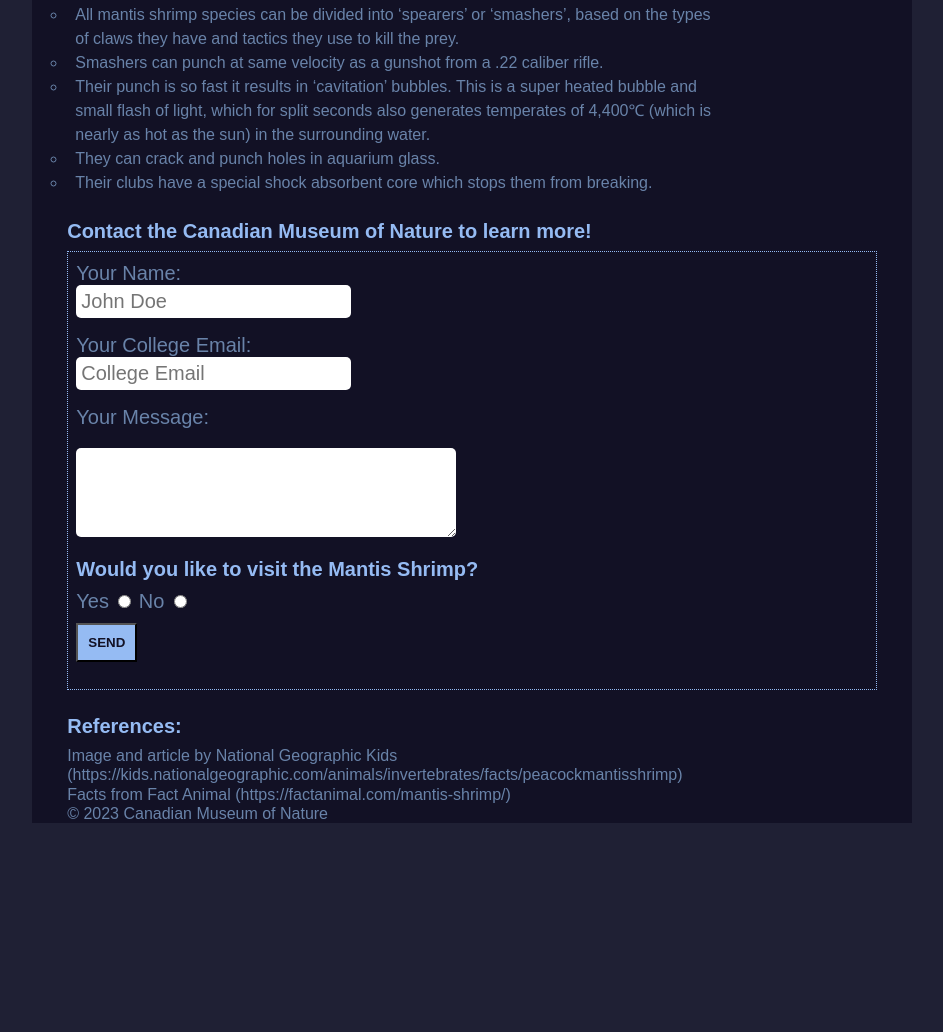
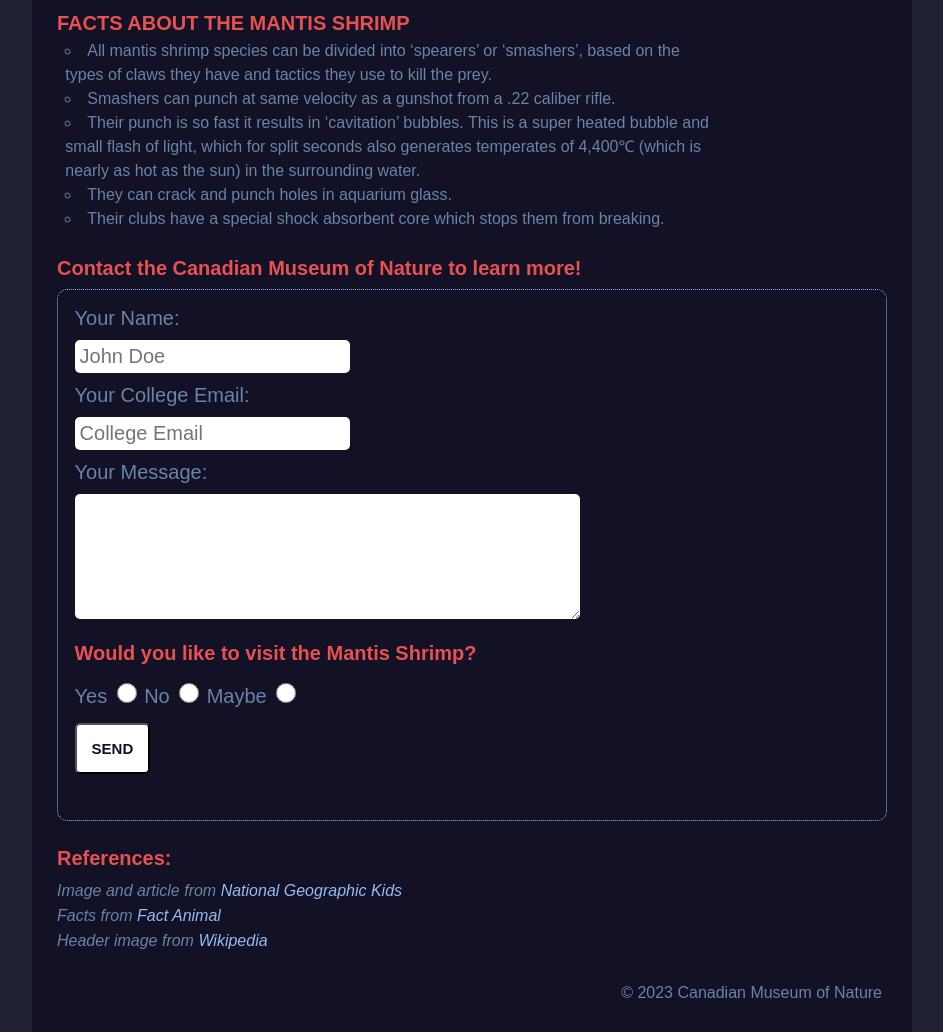
Before and after one commit to joseph0293/joseph0293.github.io, a plain HTML site: page midterm/index.html in a window 1280 px wide. Shown: the part 1072-2104 px from the top of the page, without its empty margins (168-1111 px from the left). Before the commit the page ends 1895 px from the top, so only its background shows below. Drawn offline with Linux system fonts and the light colour scheme.

Commit message:
Finishes Midterm Assignment i think

```diff
--- a/midterm/css/main.css
+++ b/midterm/css/main.css
@@ -133,6 +133,10 @@ table {
 This is where the CSS designing will start. This is just a break between RESET CSS and actual CSS
 ----------------------------------------------------------------------------------------------------*/
 
+html {
+    scroll-behavior: smooth;
+}
+
 body {
     line-height: 1.2;
     font-family: Arial, Helvetica, sans-serif;
@@ -144,10 +148,8 @@ body {
 
 .container {
     background-color: rgb(18, 17, 37);
-    margin: 0 auto;
-    max-height: fit-content;
-    padding-left: 4%;
-    padding-right: 4%;
+    margin: 0px auto;
+    position: relative;
 }
 
 h1 {
@@ -167,11 +169,16 @@ h1 {
 
 h2 {
     font-size: 25px;
-    color: rgb(149, 187, 243);
+    color: rgb(232, 81, 81);
     font-family: Arial, Helvetica, sans-serif;
     font-weight: 600;
     padding-top: 2%;
     padding-bottom: 1%;
+}
+
+article {
+    padding-right: 25px;
+    padding-left: 25px;
 }
 
 figure {
@@ -200,7 +207,7 @@ p:nth-child(3) {
 }
 
 h3 {
-    color: rgb(149, 187, 243);
+    color: rgb(232, 81, 81);
     font-size: 20px;
     font-family: Arial, Helvetica, sans-serif;
     font-weight: 600;
@@ -210,54 +217,84 @@ h3 {
 
 article ul li {
     list-style: circle;
+    list-style-position: inside;
     line-height: 1.5;
     padding-left: 1%;
     padding-right: 20%;
     font-size: 16px;
 }
 
+aside {
+    padding-left: 25px;
+    padding-right: 25px;;
+}
 h4 {
-    color: rgb(149, 187, 243);
+    color: rgb(232, 81, 81);
     font-weight: 600;
     font-size: 20px;
-    padding-bottom: 1%;
-    padding-top: 3%;
+    margin-bottom: 1%;
+    margin-top: 3%;
 }
 
 .inputform {
     border: dotted 1px rgb(149, 187, 243);
-    padding: 1%;
+    padding: 2%;
+    border-radius: 10px;
 }
 
 form div label {
     font-size: 20px;
-    margin-bottom: 10px;
-    margin-top: 10px;
 }
 
-form div input {
-    font-size: 20px;
-    padding: 5px;
-    margin-bottom: 15px;
+#yes {
+    width:  20px;
+    height: 20px;
+    accent-color: rgb(232, 81, 81);
+}
+#no {
+    width:  20px;
+    height: 20px;
+    accent-color: rgb(232, 81, 81);
+}
+
+#maybe {
+    width:  20px;
+    height: 20px;
+    accent-color: rgb(232, 81, 81);
 }
 
 form div button {
-    padding: 10px;
+    margin-top: 10px;
+    margin-bottom: 10px;
+    padding: 15px;
+    border-radius: 5px;
     font-family: Arial, Helvetica, sans-serif;
     font-weight: 600;
+    font-size: 15px;
     color: rgb(18, 17, 37);
-    background-color: rgb(149, 187, 243);
+    background-color: rgb(255, 255, 255);
     text-transform: uppercase;
 }
+
+form div button:hover {
+    background-color: rgb(232, 81, 81);
+    color: rgb(255, 255, 255);
+
+}
+
 div h5 {
     margin-bottom: 1%;
-    margin-top: 2%;
+    margin-top: 1%;
     font-size: 20px;
     font-weight: 600;
-    color: rgb(149, 187, 243);
+    color: rgb(232, 81, 81);
 }
 
 input {
+    margin-top: 10px;
+    margin-bottom: 10px;
+    padding: 5px;
+    font-size: 20px;
     background-color: #ffffff;
     border-radius: 5px;
     border: none;
@@ -265,29 +302,67 @@ input {
 }
 
 textarea {
+    margin-top: 10px;
+    margin-bottom: 10px;
+    padding: 5px;
     background-color: #ffffff;
-    font-size: 15px;
+    font-size: 20px;
     border-radius: 5px;
     border: none;
+    font-family: Arial, Helvetica, sans-serif;
 }
 
 nav ul a {
-    width: 100%;
+    margin: 0px;
+    display: block;
+    padding: 20px;
+    text-align: center;
     color: rgb(232, 81, 81);
     text-decoration: none;
     text-transform: uppercase;
     font-weight: 600;
-    font-size: 1.5rem;
+    font-size: 20px;
+}
+
+nav {
+    align-items: center;
+}
+
+nav ul {
+    background-color: rgb(18, 17, 37);
+    border: 1px solid;
+}
+
+nav ul li {
+    align-items: center;
+    display: inline-block;
+    width: 32%;
+    border-right: 1px rgb(105, 131, 169) solid;
+}
+
+nav ul li:nth-child(3){
+    border-right: none;
 }
 
 nav ul a:hover {
     color: rgb(255, 255, 255);
 }
 
-nav {
-    display: inline-block;
-    width: 92%;
-    padding-top: 1%;
-    padding-bottom: 1%;
-    text-align: center;
+footer {
+    text-align: right;
+    padding: 30px;
 }
+
+.refs {
+    line-height: 25px;
+    font-style: italic;
+}
+
+.refslistlink {
+    color: rgb(149, 187, 243);
+    text-decoration: none;
+}
+
+.refslistlink:hover {
+    color: #ffffff;
+}
--- a/midterm/index.html
+++ b/midterm/index.html
@@ -6,25 +6,25 @@
     <meta http-equiv="X-UA-Compatible" content="IE=edge">
     <meta name="viewport" content="width=device-width, initial-scale=1.0">
     <link rel="stylesheet" href="css/main.css">
-    <title></title>
+    <title>The Mantis Shrimp - Canadian Museum of Nature</title>
 </head>
 
 <body>
     <header>
         <h1>
-            <strong>The Mantis Shrimp</strong>
+            <strong>The Peacock Mantis Shrimp</strong>
         </h1>
         <nav class="container blue-link">
             <ul>
-                <li><a href="home.html">Home</a></li>
+                <li><a href="https://nature.ca/en/">Home</a></li>
                 <li><a href="story.html">Story</a></li>
-                <li><a href="contact.html">Contact</a></li>
+                <li><a href="#contactusform">Contact</a></li>
             </ul>
         </nav>
     </header>
     <main class="container">
         <article>
-            <h2>The Beautiful Yet Deadly Mantis Shrimp</h2>
+            <h2>This Beauty Packs a Punch!</h2>
             <figure>
                 <img id="imageshrimp" src="/midterm/images/mantis-shrimp-burrow.png" alt="Peacock Mantis Shrimp" width="500">
                 <figcaption>Photograph by fenkieandreas, Getty Images</figcaption>
@@ -69,22 +69,22 @@
         </article>
         <aside>
             <h4>Contact the Canadian Museum of Nature to learn more!</h4>
-            <section class="inputform">
+            <section class="inputform" id="contactusform">
                 <form action="getback.html" method="get">
                     <div>
-                        <label id="nameofperson" for="fullname">Your Name:</label>
+                        <label for="fullname">Your Name:</label>
                         <br>
-                        <input type="text" id="fullname" name="fullname" placeholder="John Doe">
+                        <input class="allforminputs" type="text" id="fullname" name="fullname" placeholder="John Doe">
                     </div>
                     <div>
                         <label for="emailid">Your College Email:</label>
                         <br>
-                        <input type="email" id="emailid" name="emailid" placeholder="College Email" required>
+                        <input class="allforminputs" type="email" id="emailid" name="emailid" placeholder="College Email" required>
                     </div>
                     <div>
                         <label for="message">Your Message:</label>
-                        <br><br>
-                        <textarea name="message" id="message" cols="40" rows="5"></textarea>
+                        <br>
+                        <textarea class="allforminputs" name="message" id="message" cols="40" rows="5"></textarea>
                     </div>
                     <div>
                         <h5>Would you like to visit the Mantis Shrimp?</h5>
@@ -92,6 +92,8 @@
                         <input type="radio" id="yes" name="yesorno">
                         <label for="no">No</label>
                         <input type="radio" id="no" name="yesorno">
+                        <label for="maybe">Maybe</label>
+                        <input type="radio" id="maybe" name="yesorno">
                     </div>
                     <div>
                         <button type="submit">Send</button>
@@ -103,10 +105,10 @@
         <aside>
             <section>
                 <h4>References:</h4>
-                <ul>
-                    <li>Image and article by National Geographic Kids
-                        (https://kids.nationalgeographic.com/animals/invertebrates/facts/peacockmantisshrimp)</li>
-                    <li>Facts from Fact Animal (https://factanimal.com/mantis-shrimp/)</li>
+                <ul class="refs">
+                    <li>Image and article from <a href="https://kids.nationalgeographic.com/animals/invertebrates/facts/peacockmantisshrimp" class="refslistlink">National Geographic Kids</a></li>
+                    <li>Facts from <a href="https://factanimal.com/mantis-shrimp/" class="refslistlink">Fact Animal</a></li>
+                    <li>Header image from <a href="https://en.wikipedia.org/wiki/Mantis_shrimp#/media/File:OdontodactylusScyllarus2.jpg" class="refslistlink">Wikipedia</a></li>
                 </ul>
             </section>
         </aside>
```
